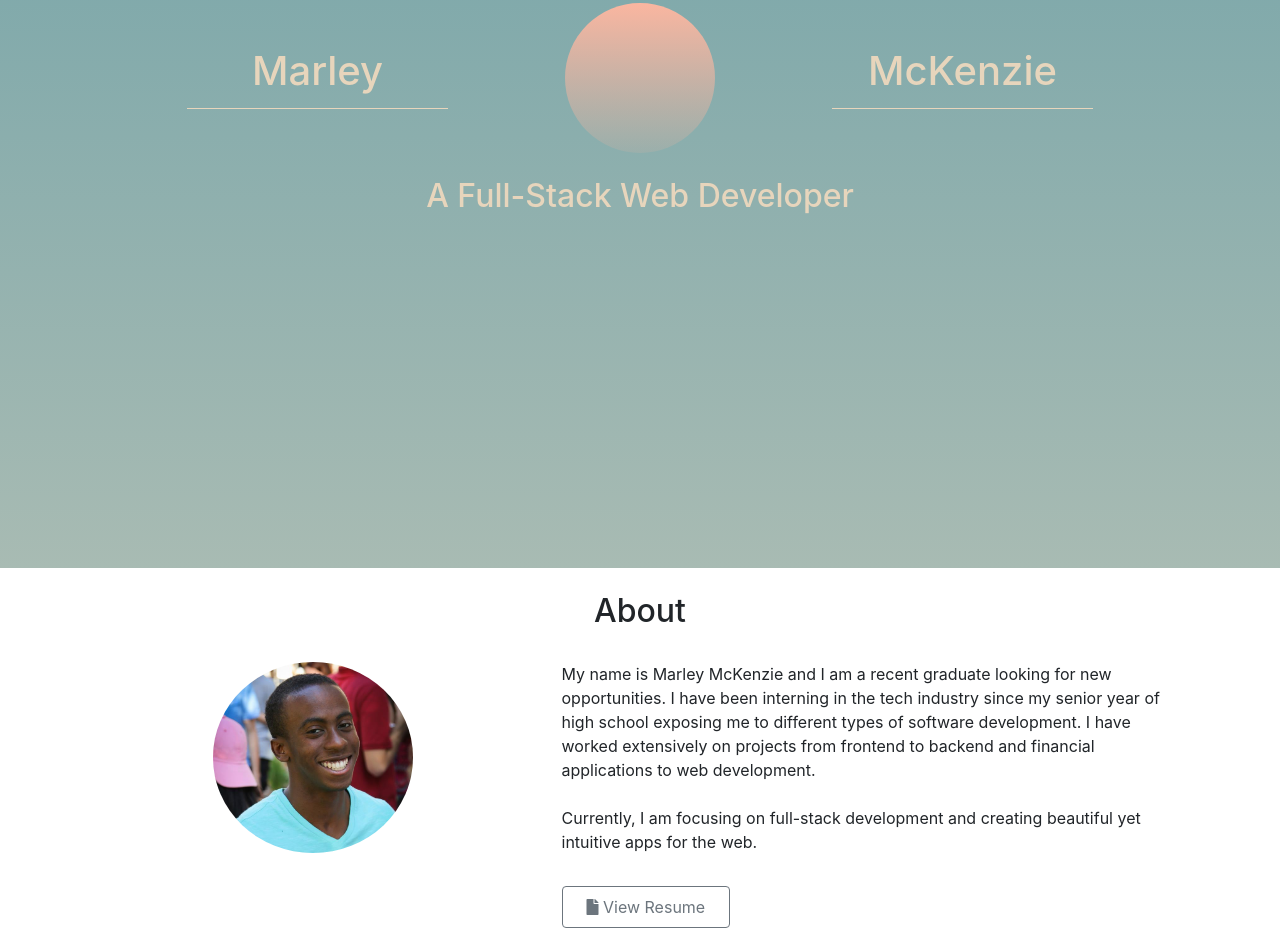
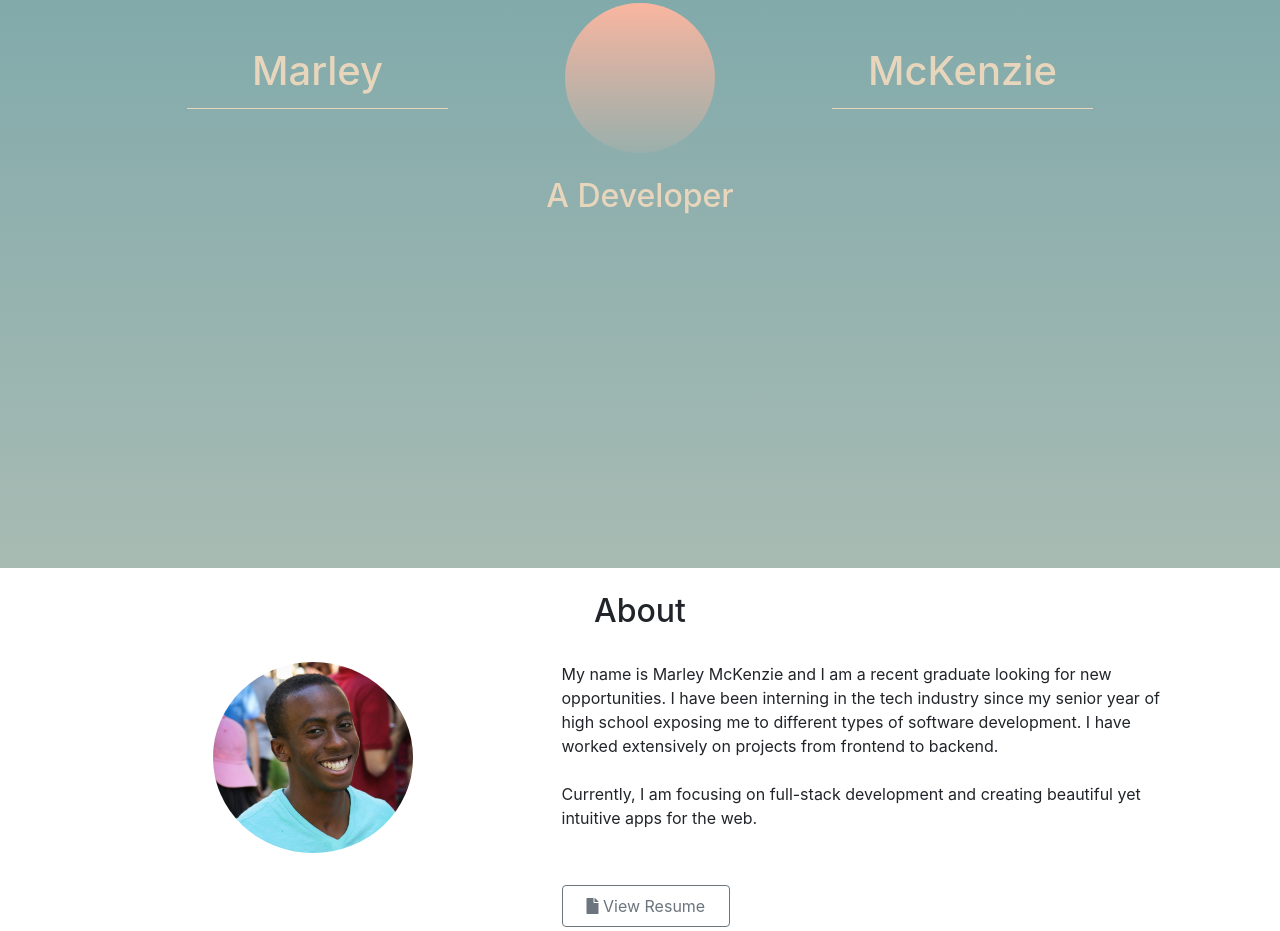
Before and after one commit to marmck/marmck.github.io, a plain HTML site: page index.html in a window 1280 px wide. Shown: the part 232-1163 px from the top of the page. Drawn offline with nearby package versions, Linux system fonts and the light colour scheme; a web font is replaced by a local one.

Commit message:
slight about text change

```diff
--- a/index.html
+++ b/index.html
@@ -29,7 +29,7 @@
 				    	<h1 class="name-display">McKenzie</h1>
 				    </div>
 				</div>
-				<h2>A Full-Stack Web Developer</h2>
+				<h2>A Developer</h2>
 			</div>
 		</div>
 	</div>
@@ -44,7 +44,7 @@
 				</div>
 				<div class="col-md-7">
 					<p>
-						My name is Marley McKenzie and I am a recent graduate looking for new opportunities. I have been interning in the tech industry since my senior year of high school exposing me to different types of software development. I have worked extensively on projects from frontend to backend and financial applications to web development.
+						My name is Marley McKenzie and I am a recent graduate looking for new opportunities. I have been interning in the tech industry since my senior year of high school exposing me to different types of software development. I have worked extensively on projects from frontend to backend.
 						<br>
 						<br>
 						Currently, I am focusing on full-stack development and creating beautiful yet intuitive apps for the web.
```
